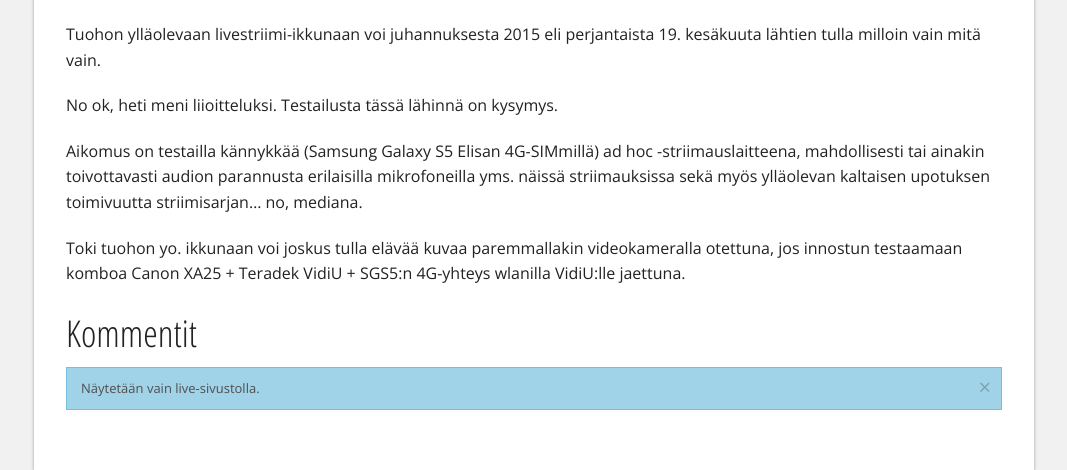
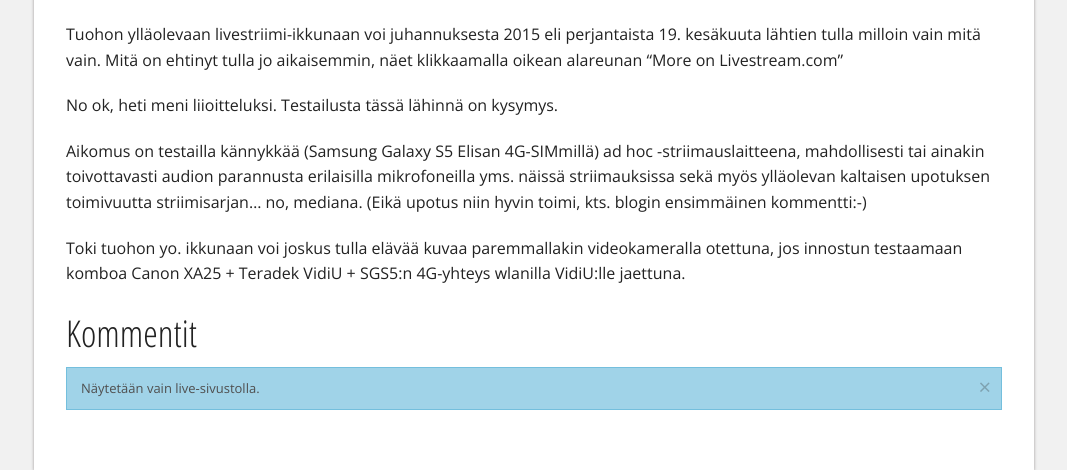
Before and after one commit to Pyppe/infocrea.fi, a Jekyll site: the page built from _posts/2015-06-19-elavia-hetkia-kesalla-2015.md, in a window 1280 px wide. Shown: the part 791-1261 px from the top of the page, without its empty margins (106-1173 px from the left). Built offline with Jekyll 4.4.1, drawn with Linux system fonts in a browser that asks for light colours; nearby versions of some CDN libraries.

Commit message:
Kesätesti-blogauksen päivitys
Olisi aika hienoa, jos kännykällä voisi päivittää jotenkin
livesaitille. (Tai jopa blogata sinne suoraan.)

```diff
--- a/_posts/2015-06-19-elavia-hetkia-kesalla-2015.md
+++ b/_posts/2015-06-19-elavia-hetkia-kesalla-2015.md
@@ -6,10 +6,10 @@ date: 2015-06-19T12:49:42+0300
 
 {% livestream http://new.livestream.com/accounts/190565/events/4138885/player %}
 
-Tuohon ylläolevaan livestriimi-ikkunaan voi juhannuksesta 2015 eli perjantaista 19. kesäkuuta lähtien tulla milloin vain mitä vain.<!--more-->
+Tuohon ylläolevaan livestriimi-ikkunaan voi juhannuksesta 2015 eli perjantaista 19. kesäkuuta lähtien tulla milloin vain mitä vain. Mitä on ehtinyt tulla jo aikaisemmin, näet klikkaamalla oikean alareunan "More on Livestream.com"<!--more-->
 
 No ok, heti meni liioitteluksi. Testailusta tässä lähinnä on kysymys.
 
-Aikomus on testailla kännykkää (Samsung Galaxy S5 Elisan 4G-SIMmillä) ad hoc -striimauslaitteena, mahdollisesti tai ainakin toivottavasti audion parannusta erilaisilla mikrofoneilla yms. näissä striimauksissa sekä myös ylläolevan kaltaisen upotuksen toimivuutta striimisarjan... no, mediana.
+Aikomus on testailla kännykkää (Samsung Galaxy S5 Elisan 4G-SIMmillä) ad hoc -striimauslaitteena, mahdollisesti tai ainakin toivottavasti audion parannusta erilaisilla mikrofoneilla yms. näissä striimauksissa sekä myös ylläolevan kaltaisen upotuksen toimivuutta striimisarjan... no, mediana. (Eikä upotus niin hyvin toimi, kts. blogin ensimmäinen kommentti:-)
 
 Toki tuohon yo. ikkunaan voi joskus tulla elävää kuvaa paremmallakin videokameralla otettuna, jos innostun testaamaan komboa Canon XA25 + Teradek VidiU + SGS5:n 4G-yhteys wlanilla VidiU:lle jaettuna.
```
